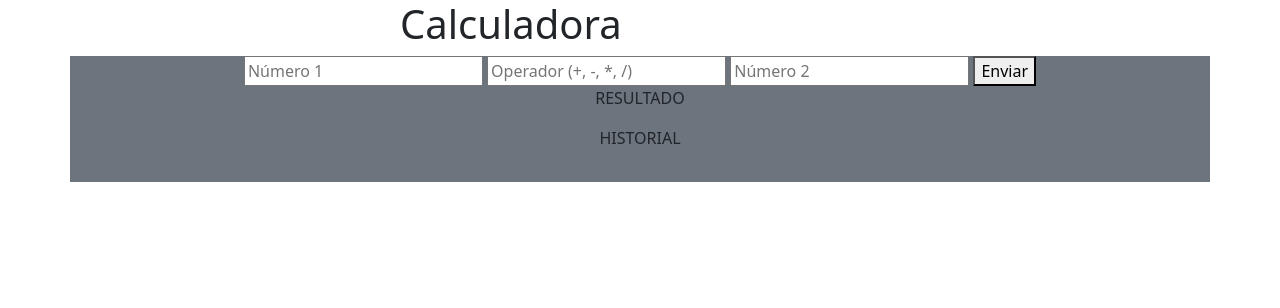
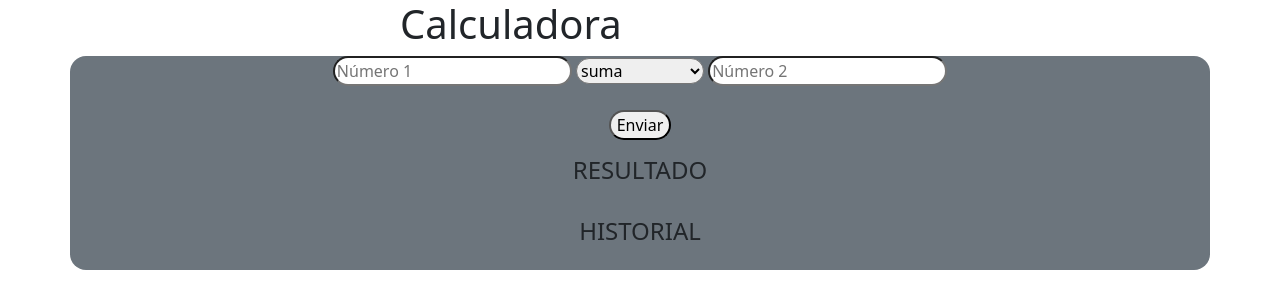
Before and after one commit to mserina/calculadoraDWC, a plain HTML site: page index.html in a window 1280 px wide. Drawn offline with nearby package versions, Linux system fonts and the light colour scheme.

Commit message:
VERSION 3

```diff
--- a/index.html
+++ b/index.html
@@ -12,19 +12,26 @@
 
     <div class="container text-center">
         <div class="row">
-          <div id="baseCalculadora" class="col bg-secondary">
-                <input type="number" name="numero1" id="numero1" placeholder="Número 1">
-                <input type="text" name="operador" id="operador" placeholder="Operador (+, -, *, /)">
-                <input type="number" name="numero2" id="numero2" placeholder="Número 2">
+          <div id="baseCalculadora" class="col bg-secondary rounded-4">
+                <input class="rounded-4" type="number" name="numero1" id="numero1" placeholder="Número 1">
+                <select class="rounded-4" name="simbolos" id="operador">
+                    <option value="+">suma</option>
+                    <option value="-">resta</option>
+                    <option value="*">multiplicacion</option>
+                    <option value="/">division</option>
+                </select>
+                <input class="rounded-4" type="number" name="numero2" id="numero2" placeholder="Número 2">
 
                 <!--Se le pone el tipo boton, para evitar que haga la accion del submit (recargando la pagina en consecuencia)-->
-                <button type="button" onclick="mostrarValor(event)">Enviar</button>
+                <br>
+                <br>
+                <button class="rounded-4" type="button" onclick="mostrarValor(event)">Enviar</button>
 
-                <p id="tituloResultado">RESULTADO</p>
-                <p id="Resultado" class="bg-primary w-100"></p>
+                <h4 class="mt-3 " id="tituloResultado">RESULTADO</h4>
+                <h5 id="Resultado" class="rounded-4"></h5>
 
-                <p id="tituloResultado">HISTORIAL</p>
-
+                <br>
+                <h4 id="tituloResultado">HISTORIAL</h4>
                 <ul id="listaHistorial" class="list-group">
                     <!--Aqui se encargara javaScript de poner los " li "-->
                 </ul>
--- a/js.js
+++ b/js.js
@@ -75,7 +75,7 @@ function actualizarHistorial() {
 
     resultadosLista.forEach(function (resultados) {
         const li = document.createElement("li"); //Para crear la etiqueta "li"
-        li.textContent =    ; //Para insertar el resultado en la lista
+        li.textContent = resultados; //Para insertar el resultado en la lista
         li.classList.add("list-group-item");  // Añadir clase de Bootstrap
         listaHistorial.appendChild(li); //Para añadir el elemento li, dentro de la clase donde se encuentra el id (en la etiqueta ul)
     });
```
